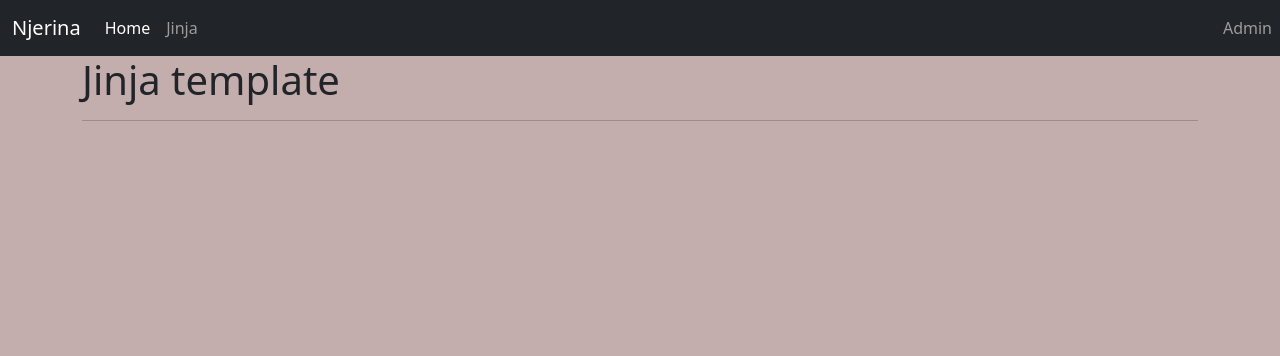
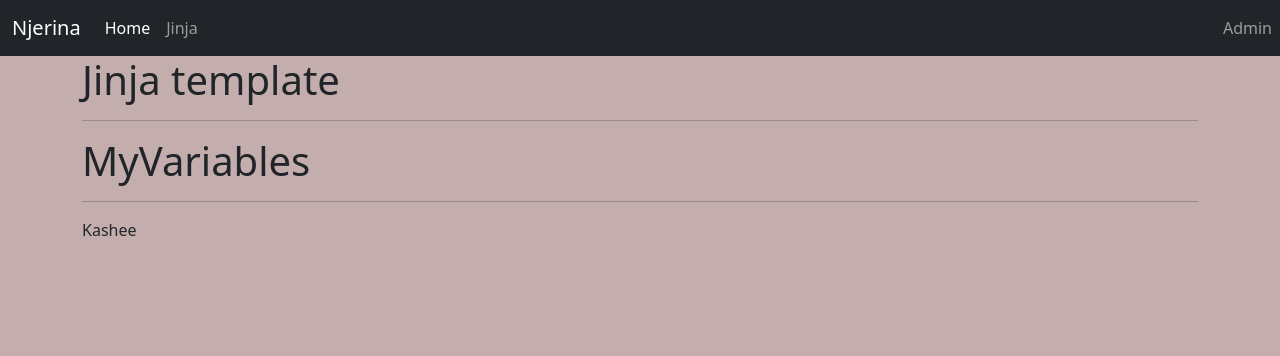
Before and after one commit to NjeriMuchiri/app, a Flask app: page /jinja in a window 1280 px wide. Shown: the top 356 px of the page. Run offline with Flask 3, Linux system fonts and the light colour scheme.

Commit message:
added a new file

```diff
--- a/app/templates/public/jinja.html
+++ b/app/templates/public/jinja.html
@@ -9,9 +9,9 @@
         <h1>Jinja template</h1>
         <hr>
 
-
-
-
+    <h1>MyVariables</h1>
+    <hr>
+    <p>{{my_name}}</p>
     </div>
     </div>
 </div>
--- a/app/views.py
+++ b/app/views.py
@@ -9,7 +9,8 @@ def index_page():
 
 @app.route('/jinja')
 def jinja():
-    return render_template('public/jinja.html')
+    my_name = "Kashee"
+    return render_template('public/jinja.html', my_name=my_name)
 
 @app.route('/about')
 def about_page():
```
